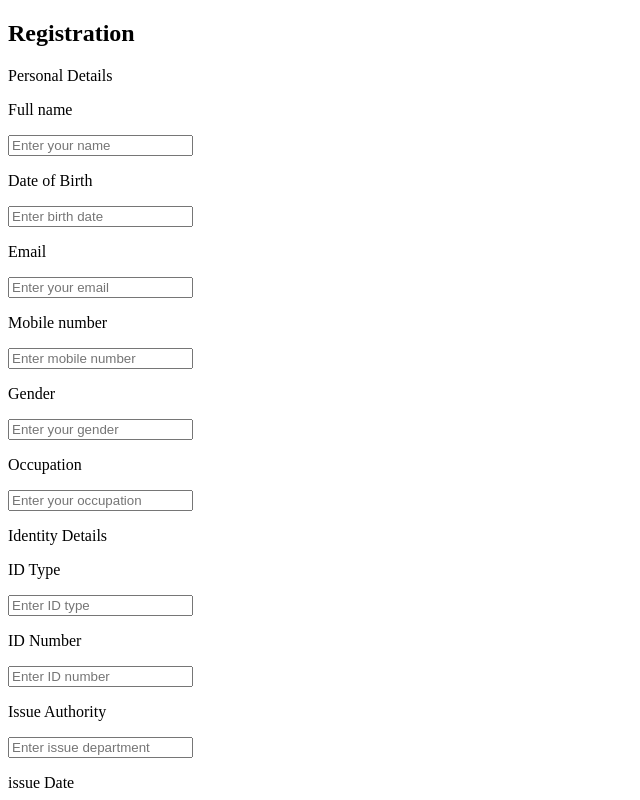
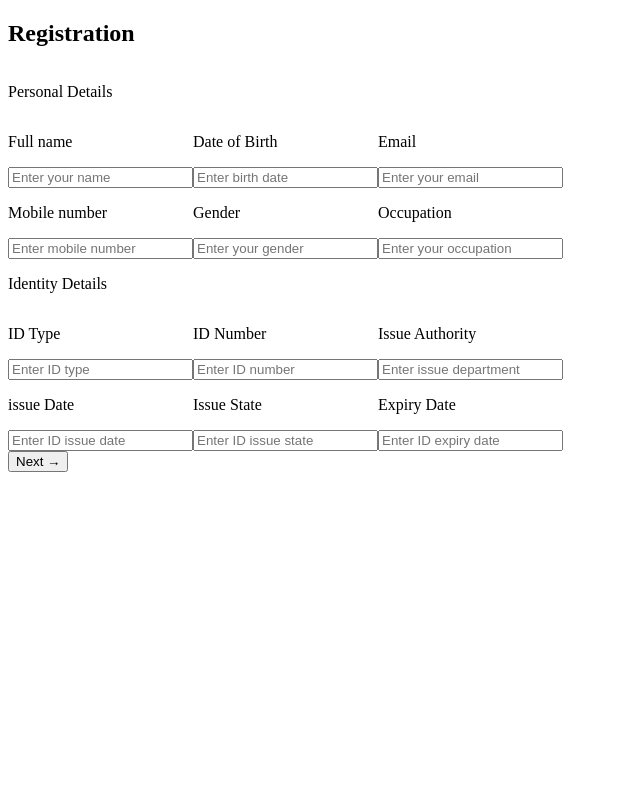
Before and after one commit to Kelvin-Peprah/multi-login, a plain HTML site: page index.html in a window 1280 px wide. Shown: the top 800 px of the page, without its empty margins (0-640 px from the left). Drawn offline with Linux system fonts and the light colour scheme.

Commit message:
multi login page

```diff
--- a/index.html
+++ b/index.html
@@ -6,44 +6,75 @@
     <meta name="description" content="This is a the most awesome login landing page">
     <meta name="robots" content="index, follow">
     <title>Multi login page</title>
+    <link rel="stylesheet" href="style.css">
   </head>
   <body>
     <form>
       <h2>Registration</h2>
-      <div>
-        <p id="header-personal">Personal Details</p>
+      <div class="personal-container">
+        <p>Personal Details</p>
+        <div class="details-container">
           <div>
             <p>Full name</p>
           <input type="text" placeholder="Enter your name">
+          </div>
+          <div>
             <p>Date of Birth</p>
           <input type="text" placeholder="Enter birth date">
+          </div>
+          <div>
             <p>Email</p>
             <input type="email" placeholder="Enter your email">
           </div>
+        </div>
+        <div class="details-container">
           <div>
             <p>Mobile number</p>
           <input type="text" placeholder="Enter mobile number">
+          </div>
+          <div>
             <p>Gender</p>
             <input type="text" placeholder="Enter your gender">
+          </div>
+          <div>
             <p>Occupation</p>
             <input type="text" placeholder="Enter your occupation">
           </div>
         </div>
+      </div>
+      <div class="personal-container">
+        <p>Identity Details</p>
+        <div class="details-container">
           <div>
-        <p id="header-personal">Identity Details</p>
             <p>ID Type</p>
           <input type="text" placeholder="Enter ID type">
+          </div>
+          <div>
             <p>ID Number</p>
             <input type="text" placeholder="Enter ID number">
+          </div>
+          <div>
             <p>Issue Authority</p>
           <input type="text" placeholder="Enter issue department">
-
+          </div>
+        </div>
+        <div class="details-container">
+          <div>
             <p>issue Date</p>
           <input type="text" placeholder="Enter ID issue date">
+          </div>
+          <div>
             <p>Issue State</p>
             <input type="text" placeholder="Enter ID issue state">
+          </div>
+          <div>
             <p>Expiry Date</p>
           <input type="text" placeholder="Enter ID expiry date">
+          </div>
+        </div>
+        <div>
+          <button>Next &#8594</button>
+        </div>
       </div>
     </form>
   </body>
--- /dev/null
+++ b/style.css
@@ -0,0 +1,9 @@
+.personal-container {
+  display: flex;
+  flex-direction: column;
+}
+
+.details-container {
+  display: flex;
+  flex-flow: row wrap;
+}
```
Lines whose indentation alone changed are shown as unchanged.
